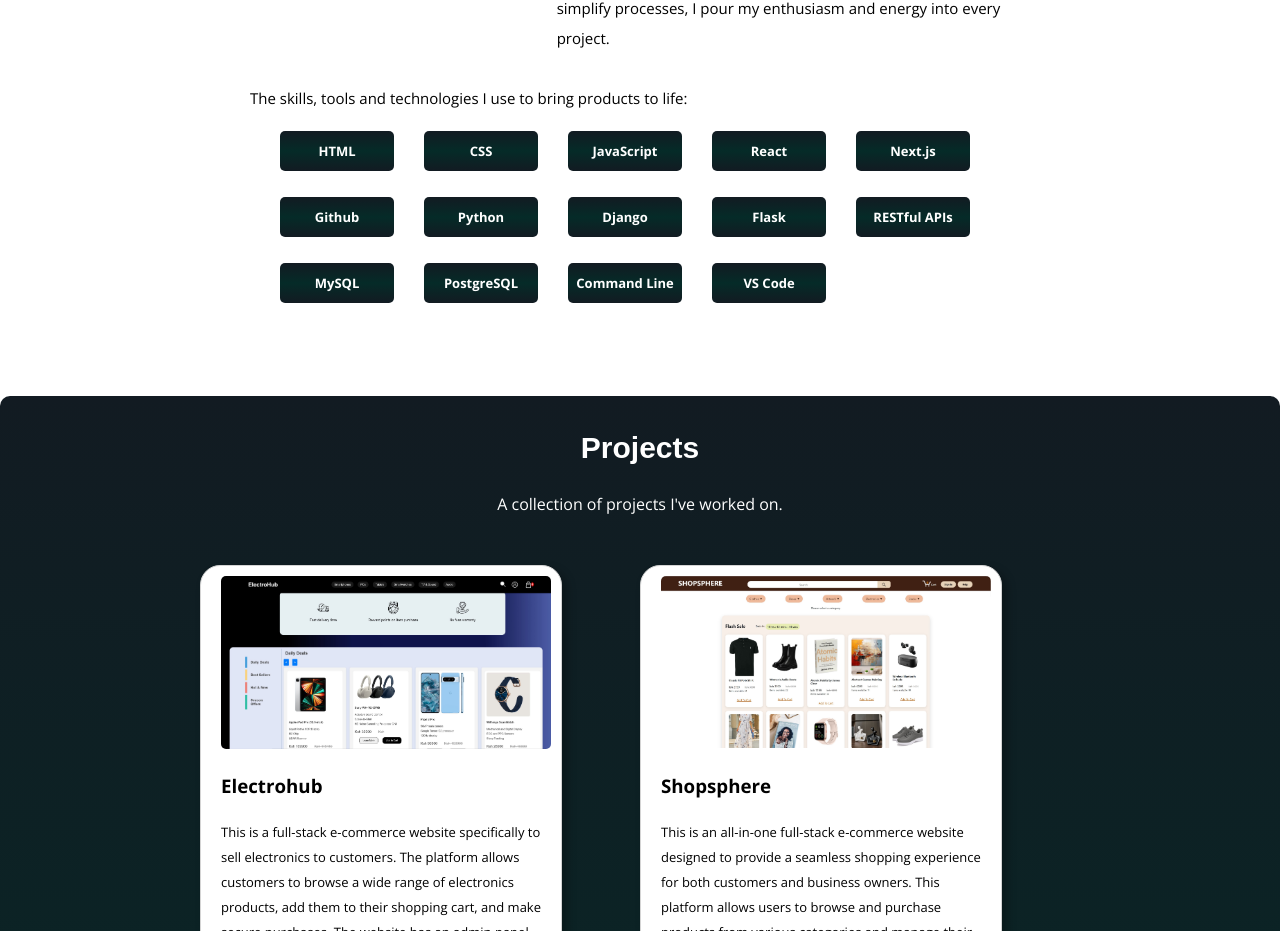
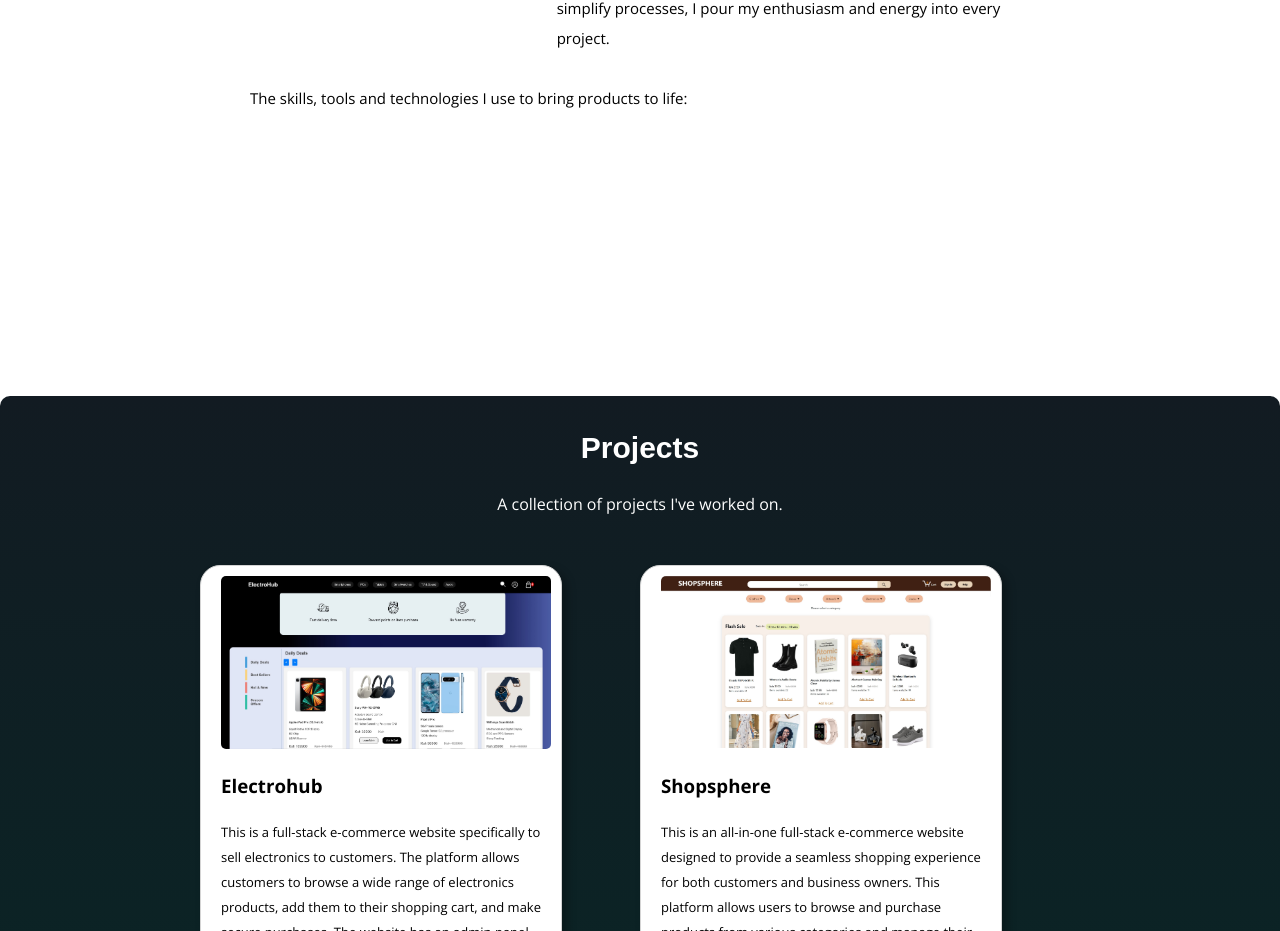
Before and after one commit to CalebKiK/calebk-website-portfolio, a React (Create React App) app: page / in a window 1280 px wide. Shown: the part 1757-2688 px from the top of the page. Built offline with nearby package versions, Linux system fonts and the light colour scheme; a web font is replaced by a local one.

Commit message:
Update skills p tag background colour in About.css

```diff
--- a/src/components/About.css
+++ b/src/components/About.css
@@ -44,7 +44,8 @@
 
 .skill-card p{
 /*     background-color: #052B28; */
-    background: linear-gradient(to bottom, #121B22, #052B28, #121B22);
+/*     background: linear-gradient(to bottom, #121B22, #052B28, #121B22); */
+    background-color: linear-gradient(to bottom, #121B22, #052B28, #121B22);
     padding: 5px;
     margin-right: 30px;
     color: white;
```
